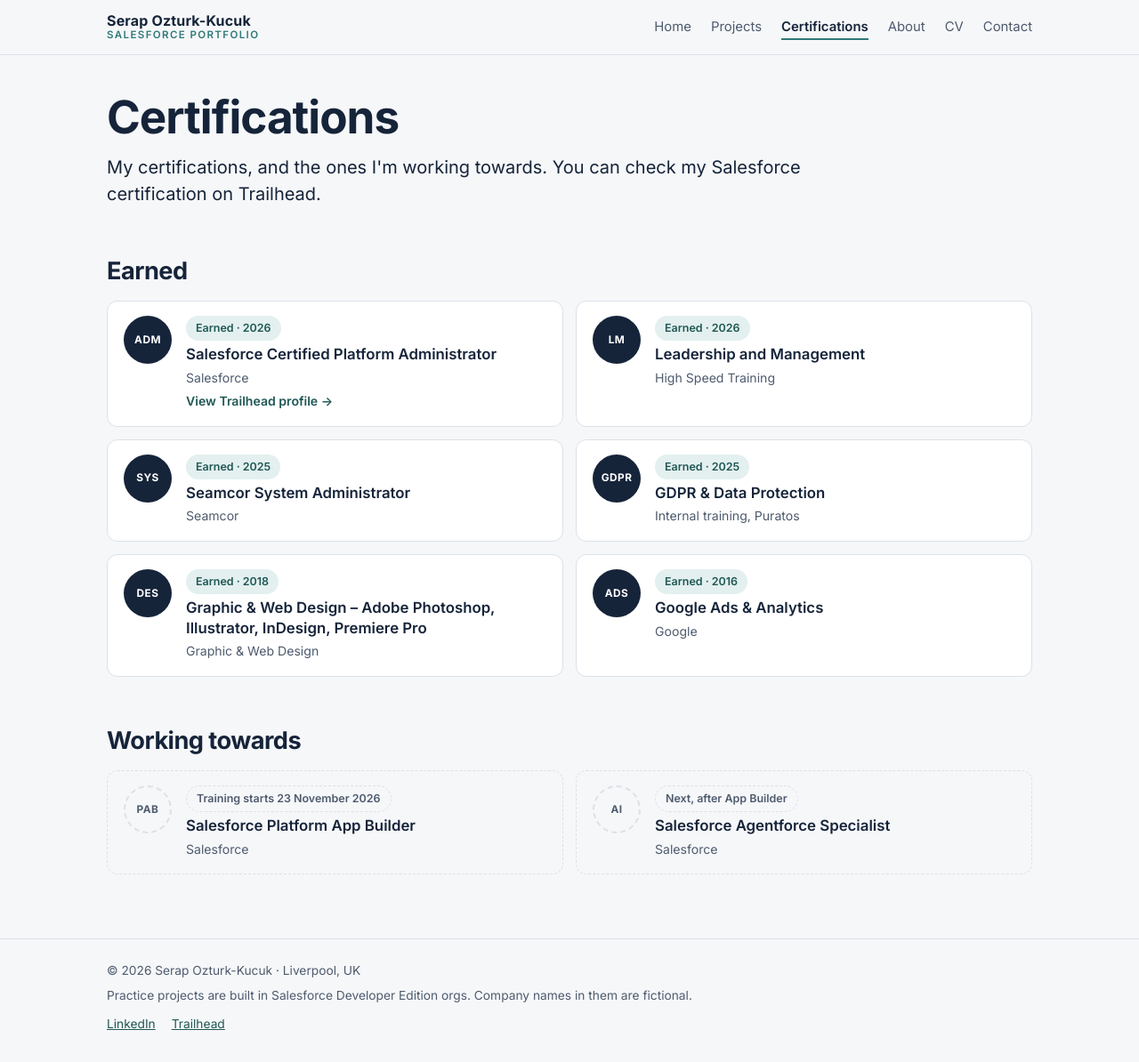
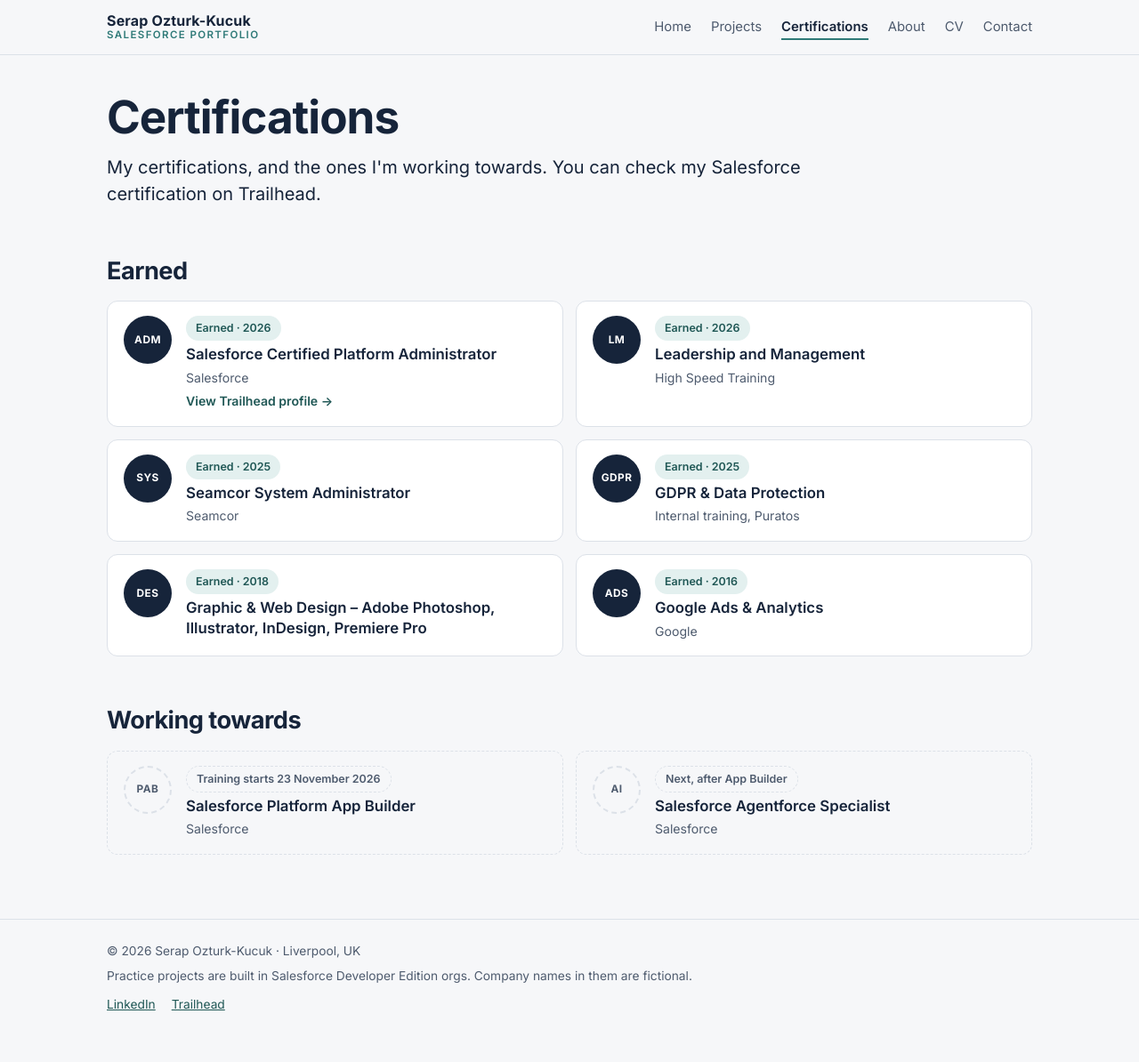
Before and after one commit to serapozturkkucuk/serapozturkkucuk.github.io, a Jekyll site: the page built from certifications/index.html, in a window 1280 px wide and 1194 px high. Shown: the whole window at 89% size. Built offline with Jekyll 4.4.1, drawn with Linux system fonts in a browser that asks for light colours.

Commit message:
Avoid unverified issuing organisation for design certificate

```diff
--- a/_data/certifications.yml
+++ b/_data/certifications.yml
@@ -32,7 +32,6 @@
   year: 2025
 
 - name: Graphic & Web Design – Adobe Photoshop, Illustrator, InDesign, Premiere Pro
-  issuer: Graphic & Web Design
   code: DES
   status: earned
   year: 2018
```
